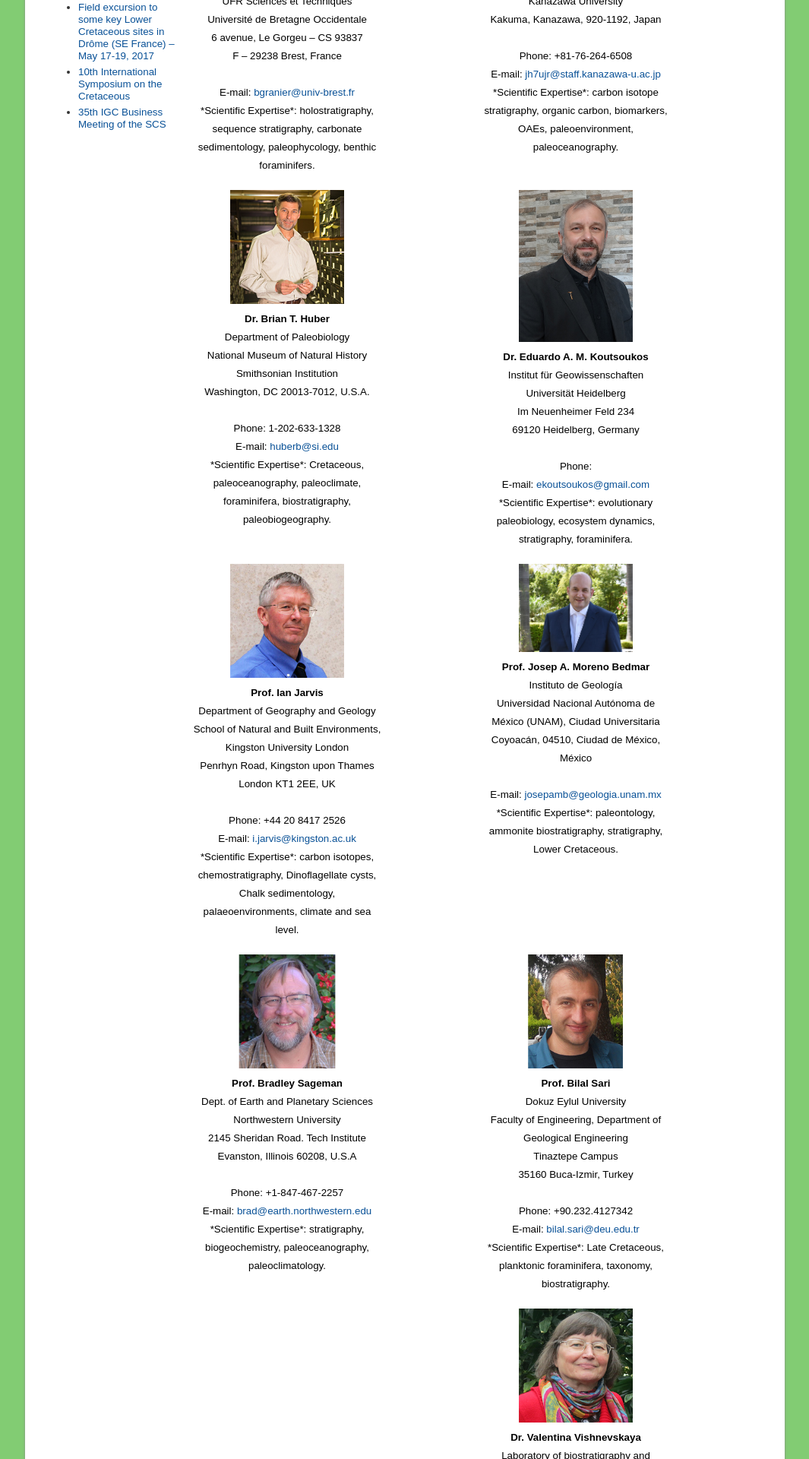
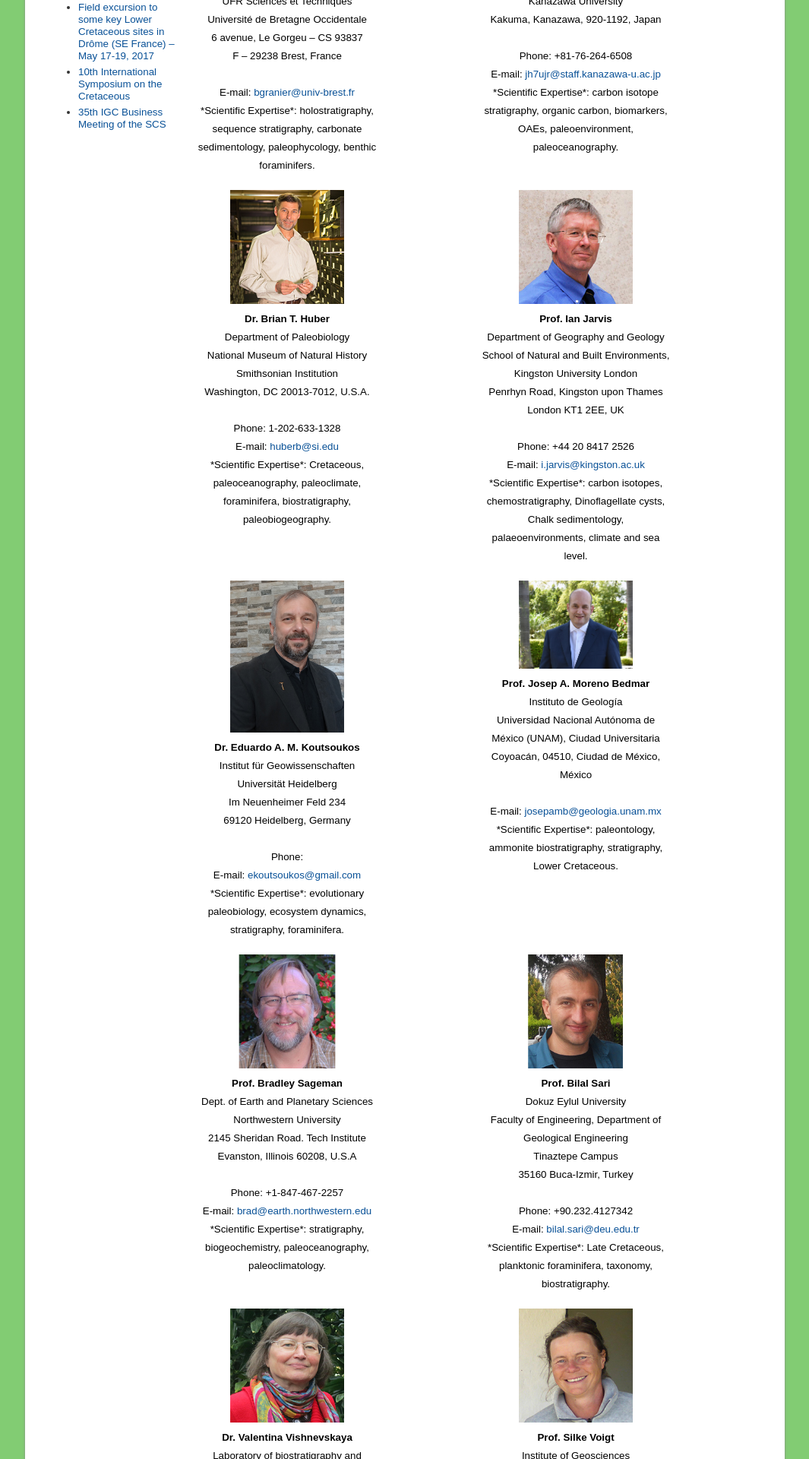
Before and after one commit to i-c-stratigraphy/subcommission-cretaceous, a Jekyll site: the page built from pages/members.md, in a window 1280 px wide. Shown: the part 1644-3564 px from the top of the page at 76% size, without its empty margins (107-1172 px from the left). Built offline with Jekyll 4.4.1, drawn with Linux system fonts in a browser that asks for light colours.

Commit message:
Update members.md

```diff
--- a/pages/members.md
+++ b/pages/members.md
@@ -92,7 +92,7 @@ permalink: /members
         <br />
         *Scientific Expertise*: Cretaceous, paleoceanography, paleoclimate, foraminifera, biostratigraphy, paleobiogeography.
     </div>
-    <div class="person" style="grid-row:5; grid-column:1;">
+    <div class="person" style="grid-row:4; grid-column:2;">
         <img src="images/person-jarvis.jpg" style="width:150px;" alt="Jarvis" /><br />
         <strong>Prof. Ian Jarvis</strong><br />
         Department of Geography and Geology<br />
@@ -105,7 +105,7 @@ permalink: /members
         <br />
         *Scientific Expertise*: carbon isotopes, chemostratigraphy, Dinoflagellate cysts, Chalk sedimentology, palaeoenvironments, climate and sea level.
     </div>
-    <div class="person" style="grid-row:4; grid-column:2;">
+    <div class="person" style="grid-row:5; grid-column:1;">
         <img src="images/person-koutsoukos.jpg" style="width:150px;" alt="Koutsoukos" /><br />
         <strong>Dr. Eduardo A. M. Koutsoukos </strong><br />
         Institut für Geowissenschaften<br />
@@ -155,7 +155,7 @@ permalink: /members
         <br />
         *Scientific Expertise*: Late Cretaceous, planktonic foraminifera, taxonomy, biostratigraphy.
     </div>
-    <div class="person" style="grid-row:7; grid-column:2;">
+    <div class="person" style="grid-row:7; grid-column:1;">
         <img src="images/person-vishnevskaya.jpg" style="width:150px;" alt="Vishnevskaya" /><br />
         <strong>Dr. Valentina Vishnevskaya</strong><br />
         Laboratory of biostratigraphy and paleogeography of the oceans<br />
@@ -168,7 +168,7 @@ permalink: /members
         <br />
         *Scientific Expertise*: Radiolaria, calcareous dinocysts, biostratigraphy, Boreal Realm.
     </div>
-    <div class="person" style="grid-row:8; grid-column:1;">
+    <div class="person" style="grid-row:7; grid-column:2;">
         <img src="images/person-voigt.jpg" style="width:150px;" alt="Voigt" /><br />
         <strong>Prof. Silke Voigt</strong><br />
         Institute of Geosciences<br />
@@ -181,7 +181,7 @@ permalink: /members
         <br />
         *Scientific Expertise*: carbon isotope stratigrapy, cyclostratigraphy, paleoclimatology, sediment geochemistry, sedimentology.
     </div>
-    <div class="person" style="grid-row:8; grid-column:2;">
+    <div class="person" style="grid-row:8; grid-column:1;">
         <img src="images/person-walaszczyk.jpg" style="width:150px;" alt="Walaszczyk" /><br />
         <strong>Prof. Irek Walaszczyk</strong><br />
         Faculty of Geology<br />
@@ -194,7 +194,7 @@ permalink: /members
          <br />
         *Scientific Expertise*: biostratigraphy, biogeography, palaeogeography, regional geology, taxonomic palaeontology, evolution.
     </div>
-    <div class="person" style="grid-row:9; grid-column:1;">
+    <div class="person" style="grid-row:8; grid-column:2;">
         <img src="images/person-wilmsen.jpg" style="width:150px;" alt="Wilmsen" /><br />
         <strong>Dr. Markus Wilmsen</strong><br />
         Senckenberg Naturhistorische Sammlungen, Dresden<br />
@@ -207,7 +207,7 @@ permalink: /members
         <br />
         *Scientific Expertise*: integrated stratigraphy, facies analysis, palaeoenvironmental reconstructions, mid-Cretaceous ectocochleates, trace fossils.
     </div>
-    <div class="person" style="grid-row:9; grid-column:2;">
+    <div class="person" style="grid-row:9; grid-column:1;">
         <img src="images/person-xi.jpg" style="width:150px;" alt="Xi" /><br />
         <strong>Dr. Dangpeng Xi</strong><br />
      China University of Geosciences<br />
```
